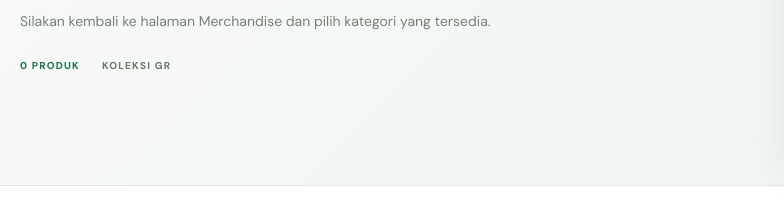
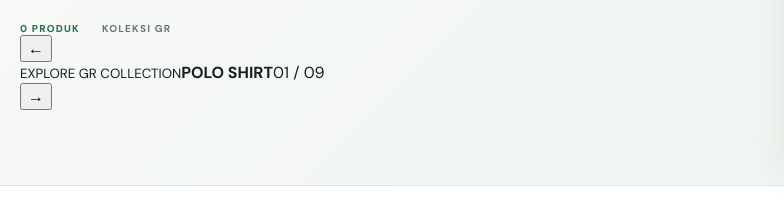
Before and after one commit to nurhidayatkusuma03/tco-toyota, a plain HTML site: page merchandise-detail.html in a window 1280 px wide. Shown: the part 345-566 px from the top of the page, 0-784 px from the left. Drawn offline with Linux system fonts and the light colour scheme.

Commit message:
Add merchandise category navigation controls

```diff
--- a/merchandise-detail.html
+++ b/merchandise-detail.html
@@ -41,6 +41,7 @@
             <h1 id="merch-detail-title">GR Merchandise</h1>
             <p id="merch-detail-description">Jelajahi pilihan produk Toyota Gazoo Racing.</p>
             <div class="merch-detail-meta"><span id="merch-product-count">0 PRODUK</span><span>KOLEKSI GR</span></div>
+            <div class="merch-category-switcher" aria-label="Navigasi kategori merchandise"><button type="button" id="prev-merch-category" aria-label="Kategori sebelumnya">←</button><div><small>EXPLORE GR COLLECTION</small><strong id="merch-category-label">POLO SHIRT</strong><span id="merch-category-counter">01 / 09</span></div><button type="button" id="next-merch-category" aria-label="Kategori berikutnya">→</button></div>
           </div>
           <div class="merch-detail-visual"><img id="merch-detail-image" src="" alt="Koleksi Toyota Gazoo Racing"></div>
         </div>
```
